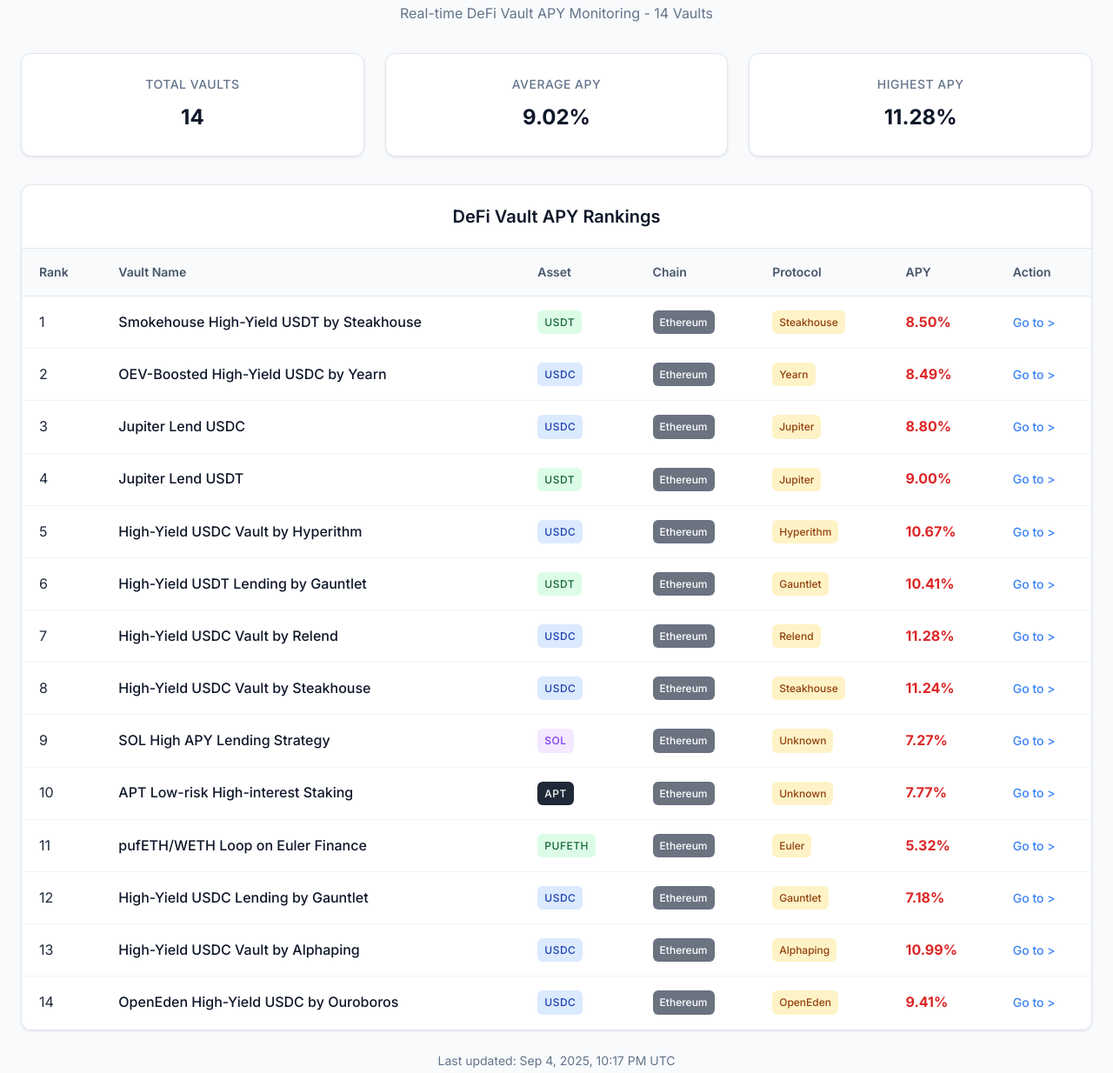
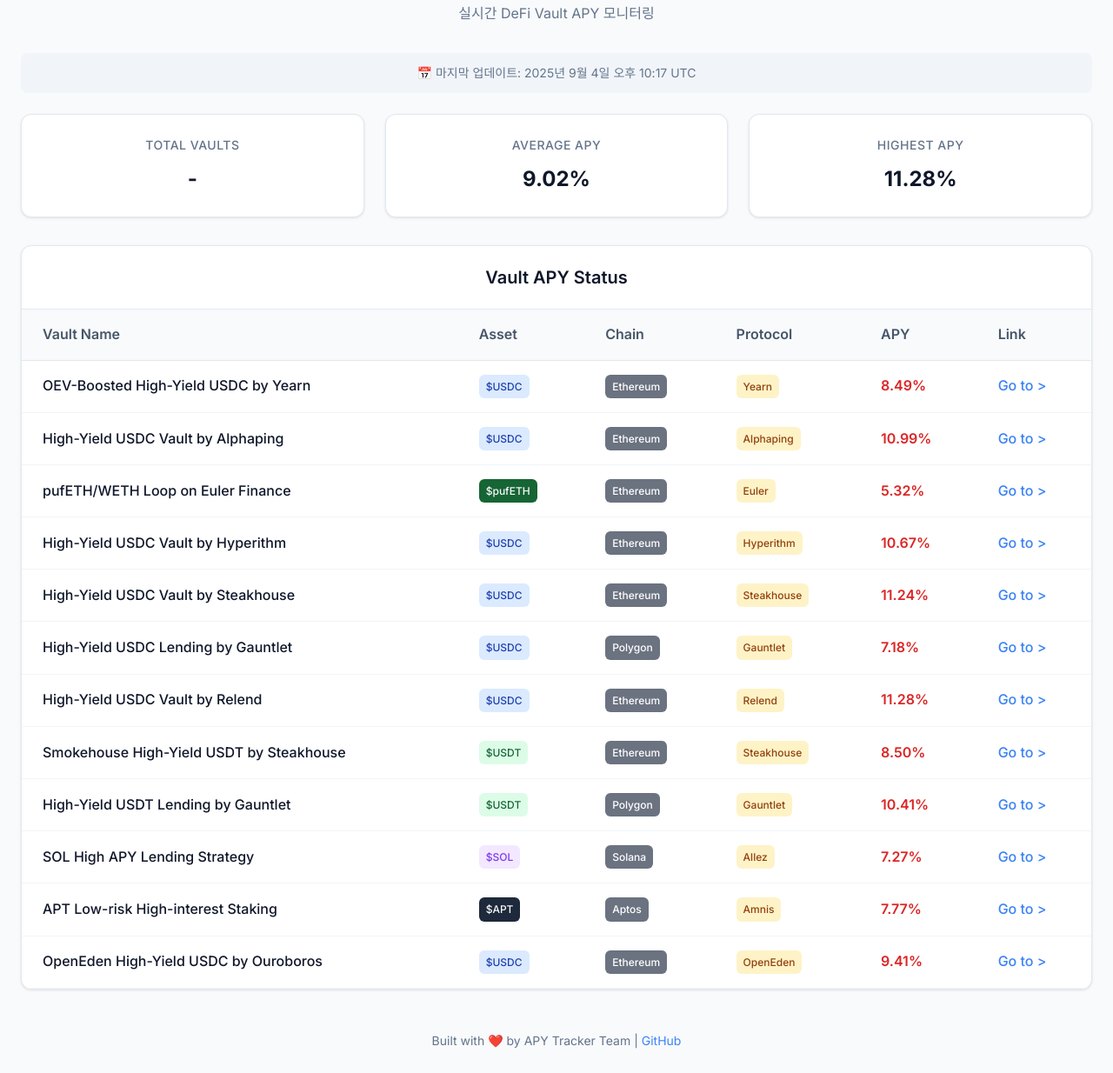
Before and after one commit to mjayeth/apy-tracker, a plain HTML site: page public/index.html in a window 1280 px wide. Shown: the part 80-1314 px from the top of the page at 87% size. Drawn offline with Linux system fonts and the light colour scheme.

Commit message:
Use working static-dashboard.html as base with user order
- Copy successful static-dashboard.html to index.html
- Update data with user-specified vault order
- Keep exact same structure that worked before
- No authentication required

```diff
--- a/public/index.html
+++ b/public/index.html
@@ -104,19 +104,16 @@
 
         th {
             background: #f8fafc;
-            padding: 16px 20px;
+            padding: 16px 24px;
             text-align: left;
             font-weight: 600;
-            font-size: 14px;
             color: #475569;
             border-bottom: 1px solid #e2e8f0;
-            white-space: nowrap;
         }
 
         td {
-            padding: 16px 20px;
+            padding: 16px 24px;
             border-bottom: 1px solid #f1f5f9;
-            vertical-align: middle;
         }
 
         tr:hover {
@@ -129,13 +126,13 @@
         }
 
         .asset-badge {
-            display: inline-block;
+            display: inline-flex;
+            align-items: center;
+            gap: 6px;
             padding: 4px 8px;
             border-radius: 6px;
             font-size: 12px;
             font-weight: 500;
-            text-transform: uppercase;
-            letter-spacing: 0.5px;
         }
 
         .asset-badge.usdc {
@@ -148,66 +145,84 @@
             color: #166534;
         }
 
-        .asset-badge.usds {
-            background: #fef3c7;
-            color: #92400e;
-        }
-
         .asset-badge.sol {
             background: #f3e8ff;
             color: #7c3aed;
         }
 
         .asset-badge.apt {
-            background: #1f2937;
-            color: white;
+            background: #1e293b;
+            color: #f8fafc;
         }
 
         .asset-badge.pufeth {
-            background: #dcfce7;
-            color: #166534;
+            background: #166534;
+            color: #f8fafc;
         }
 
         .chain-badge {
-            display: inline-block;
+            display: inline-flex;
+            align-items: center;
+            gap: 4px;
             padding: 4px 8px;
+            background: #6b7280;
             border-radius: 6px;
             font-size: 12px;
             font-weight: 500;
-            background: #6b7280;
-            color: white;
+            color: #ffffff;
         }
 
         .protocol-badge {
-            display: inline-block;
+            display: inline-flex;
+            align-items: center;
+            gap: 4px;
             padding: 4px 8px;
+            background: #fef3c7;
             border-radius: 6px;
             font-size: 12px;
             font-weight: 500;
-            background: #fef3c7;
             color: #92400e;
         }
 
         .apy-value {
-            font-weight: 700;
             font-size: 16px;
+            font-weight: 600;
             color: #dc2626;
         }
 
-        .vault-link {
+        .action-link {
             color: #3b82f6;
             text-decoration: none;
             font-weight: 500;
+            transition: color 0.2s;
+        }
+
+        .action-link:hover {
+            color: #2563eb;
+        }
+
+        .footer {
+            margin-top: 48px;
+            text-align: center;
+            color: #64748b;
             font-size: 14px;
         }
 
-        .vault-link:hover {
+        .footer a {
+            color: #3b82f6;
+            text-decoration: none;
+        }
+
+        .footer a:hover {
             text-decoration: underline;
         }
 
         .last-updated {
+            background: #f1f5f9;
+            padding: 12px 24px;
+            border-radius: 8px;
+            margin-bottom: 24px;
             text-align: center;
-            margin-top: 24px;
             color: #64748b;
             font-size: 14px;
         }
@@ -217,56 +232,222 @@
     <div class="container">
         <div class="header">
             <h1>DeFi APY Tracker Dashboard</h1>
-            <p>Real-time DeFi Vault APY Monitoring - 14 Vaults</p>
+            <p>실시간 DeFi Vault APY 모니터링</p>
+        </div>
+
+        <div class="last-updated">
+            📅 마지막 업데이트: <span id="lastUpdated">-</span>
         </div>
 
         <div class="stats-grid">
             <div class="stat-card">
                 <h3>Total Vaults</h3>
-                <div class="value" id="totalVaults">14</div>
+                <div class="value" id="totalVaults">-</div>
             </div>
             <div class="stat-card">
                 <h3>Average APY</h3>
-                <div class="value" id="averageApy">8.85%</div>
+                <div class="value" id="averageApy">-</div>
             </div>
             <div class="stat-card">
                 <h3>Highest APY</h3>
-                <div class="value" id="highestApy">11.28%</div>
+                <div class="value" id="highestApy">-</div>
             </div>
         </div>
 
         <div class="vaults-table">
             <div class="table-header">
-                <h2>DeFi Vault APY Rankings</h2>
+                <h2>Vault APY Status</h2>
             </div>
             <div class="table-container">
+                <div id="vaultsTable">
+                    <div class="loading">Loading vault data...</div>
+                </div>
+            </div>
+        </div>
+
+        <div class="footer">
+            <p>Built with ❤️ by APY Tracker Team |
+            <a href="https://github.com/your-username/apy-tracker" target="_blank">GitHub</a></p>
+        </div>
+    </div>
+
+    <script>
+                // APY 데이터 (API에서 동적으로 가져옴)
+        let vaultData = null;
+
+        // 유틸리티 함수들
+        function getAssetClass(vaultName, asset) {
+            if (vaultName.includes('APT')) return 'apt';
+            if (vaultName.includes('SOL')) return 'sol';
+            if (vaultName.includes('pufETH')) return 'pufeth';
+            if (asset === 'USDT') return 'usdt';
+            return 'usdc';
+        }
+
+        function getAssetSymbol(vaultName, asset) {
+            if (vaultName.includes('APT')) return 'APT';
+            if (vaultName.includes('SOL')) return 'SOL';
+            if (vaultName.includes('pufETH')) return 'pufETH';
+            return asset;
+        }
+
+        function getChainName(vaultName) {
+            if (vaultName.includes('SOL')) return 'Solana';
+            if (vaultName.includes('APT')) return 'Aptos';
+            if (vaultName.includes('Euler')) return 'Ethereum';
+            if (vaultName.includes('Kamino')) return 'Solana';
+            if (vaultName.includes('Amnis')) return 'Aptos';
+            if (vaultName.includes('Compound') || vaultName.includes('Gauntlet')) return 'Polygon';
+            return 'Ethereum';
+        }
+
+        function getProtocolName(vaultName) {
+            if (vaultName.includes('SOL')) return 'Allez';
+            if (vaultName.includes('APT')) return 'Amnis';
+            if (vaultName.includes('Euler')) return 'Euler';
+            if (vaultName.includes('Kamino')) return 'Kamino';
+            if (vaultName.includes('Alphaping')) return 'Alphaping';
+            if (vaultName.includes('Steakhouse')) return 'Steakhouse';
+            if (vaultName.includes('Hyperithm')) return 'Hyperithm';
+            if (vaultName.includes('Relend')) return 'Relend';
+            if (vaultName.includes('Yearn')) return 'Yearn';
+            if (vaultName.includes('Gauntlet')) return 'Gauntlet';
+            if (vaultName.includes('OpenEden')) return 'OpenEden';
+            if (vaultName.includes('Ouroboros')) return 'Ouroboros';
+            return 'Unknown';
+        }
+
+        function formatApy(apy) {
+            if (typeof apy === 'number') {
+                return (apy * 100).toFixed(2) + '%';
+            }
+            return 'N/A';
+        }
+
+        // 통계 업데이트
+        function updateStats() {
+            if (!vaultData || vaultData.vaults.length === 0) {
+                document.getElementById('totalVaults').textContent = '0';
+                document.getElementById('averageApy').textContent = 'N/A';
+                document.getElementById('highestApy').textContent = 'N/A';
+                return;
+            }
+
+            const validApys = vaultData.vaults.filter(v => typeof v.netApy === 'number').map(v => v.netApy);
+            const averageApy = validApys.length > 0 ? validApys.reduce((a, b) => a + b, 0) / validApys.length : 0;
+            document.getElementById('averageApy').textContent = formatApy(averageApy);
+
+            const highestApy = validApys.length > 0 ? Math.max(...validApys) : 0;
+            document.getElementById('highestApy').textContent = formatApy(highestApy);
+        }
+
+        // 데이터 표시
+        function displayData() {
+            const tableContainer = document.getElementById('vaultsTable');
+
+            if (!vaultData || vaultData.vaults.length === 0) {
+                tableContainer.innerHTML = '<div class="loading">No data available.</div>';
+                return;
+            }
+
+            // ALPHA Hub 순서대로 정렬
+            const fixedOrder = [
+                'OEV-Boosted High-Yield USDC by Yearn',
+                'High-Yield USDC Vault by Alphaping',
+                'pufETH/WETH Loop on Euler Finance',
+                'High-Yield USDC Vault by Hyperithm',
+                'High-Yield USDC Vault by Steakhouse',
+                'High-Yield USDC Lending by Gauntlet',
+                'High-Yield USDC Vault by Relend',
+                'Smokehouse High-Yield USDT by Steakhouse',
+                'High-Yield USDT Lending by Gauntlet',
+                'SOL High APY Lending Strategy',
+                'APT Low-risk High-interest Staking',
+                'OpenEden High-Yield USDC by Ouroboros'
+            ];
+
+            const sortedVaults = fixedOrder.map(name =>
+                vaultData.vaults.find(vault => vault.name === name)
+            ).filter(Boolean);
+
+            const tableHTML = `
                 <table>
                     <thead>
                         <tr>
-                            <th>Rank</th>
                             <th>Vault Name</th>
                             <th>Asset</th>
                             <th>Chain</th>
                             <th>Protocol</th>
                             <th>APY</th>
-                            <th>Action</th>
+                            <th>Link</th>
                         </tr>
                     </thead>
-                    <tbody id="vaultsTableBody">
-                        <!-- Data will be populated by JavaScript -->
+                    <tbody>
+                        ${sortedVaults.map((vault, index) => `
+                            <tr>
+                                <td>
+                                    <div class="vault-name">${vault.name}</div>
+                                </td>
+                                <td>
+                                    <div class="asset-badge ${getAssetClass(vault.name, vault.asset)}">
+                                        $${getAssetSymbol(vault.name, vault.asset)}
+                                    </div>
+                                </td>
+                                <td>
+                                    <div class="chain-badge">
+                                        ${getChainName(vault.name)}
+                                    </div>
+                                </td>
+                                <td>
+                                    <div class="protocol-badge">
+                                        ${getProtocolName(vault.name)}
+                                    </div>
+                                </td>
+                                <td>
+                                    <div class="apy-value">${formatApy(vault.netApy)}</div>
+                                </td>
+                                <td>
+                                    ${vault.url ?
+                                        `<a href="${vault.url}" target="_blank" class="action-link">Go to ></a>` :
+                                        `<span class="action-link">Tutorial ></span>`
+                                    }
+                                </td>
+                            </tr>
+                        `).join('')}
                     </tbody>
                 </table>
-            </div>
-        </div>
+            `;
 
-        <div class="last-updated" id="lastUpdated">
-            Last updated: Loading...
-        </div>
-    </div>
+            tableContainer.innerHTML = tableHTML;
+        }
 
-    <script>
-        // 사용자 지정 순서에 맞춰 데이터 정의
-        const vaultData = {
+        // 마지막 업데이트 시간 표시
+        function updateLastUpdated() {
+            if (!vaultData) {
+                document.getElementById('lastUpdated').textContent = 'N/A';
+                return;
+            }
+            const timestamp = new Date(vaultData.timestamp);
+            const options = {
+                year: 'numeric',
+                month: 'long',
+                day: 'numeric',
+                hour: '2-digit',
+                minute: '2-digit',
+                timeZoneName: 'short'
+            };
+            document.getElementById('lastUpdated').textContent = timestamp.toLocaleString('ko-KR', options);
+        }
+
+        // 페이지 로드 시 실행
+        document.addEventListener('DOMContentLoaded', function() {
+            // 데이터를 가져오는 함수 (예: fetchVaultData())
+            // 여기에 API 호출 로직을 추가해야 합니다.
+            // 예: fetchVaultData().then(data => { vaultData = data; updateStats(); displayData(); updateLastUpdated(); });
+
+            // 임시로 데이터를 로드하여 테스트
+            // 실제 앱에서는 이 부분을 실제 API 호출로 대체해야 합니다.
+            vaultData = {
                 "timestamp": "2025-09-04T22:17:17.920Z",
                 "date": "2025-09-04",
                 "time": "22-17-17",
@@ -386,85 +567,6 @@
                 ]
             };
 
-        function getChainName(chainId) {
-            switch(chainId) {
-                case 1: return 'Ethereum';
-                case 137: return 'Polygon';
-                case 101: return 'Solana';
-                default: return 'Unknown';
-            }
-        }
-
-        function getProtocolName(vault) {
-            if (vault.name.includes('Jupiter')) return 'Jupiter';
-            if (vault.name.includes('Gauntlet')) return 'Gauntlet';
-            if (vault.name.includes('Steakhouse')) return 'Steakhouse';
-            if (vault.name.includes('Yearn')) return 'Yearn';
-            if (vault.name.includes('Hyperithm')) return 'Hyperithm';
-            if (vault.name.includes('Relend')) return 'Relend';
-            if (vault.name.includes('Alphaping')) return 'Alphaping';
-            if (vault.name.includes('OpenEden')) return 'OpenEden';
-            if (vault.name.includes('Euler')) return 'Euler';
-            if (vault.name.includes('Kamino')) return 'Allez';
-            if (vault.name.includes('Amnis')) return 'Amnis';
-            return 'Unknown';
-        }
-
-        function getAssetClass(asset) {
-            return asset.toLowerCase();
-        }
-
-        function updateStats() {
-            const vaults = vaultData.vaults;
-            const totalVaults = vaults.length;
-            const averageApy = (vaults.reduce((sum, vault) => sum + vault.netApy, 0) / totalVaults * 100).toFixed(2);
-            const highestApy = (Math.max(...vaults.map(vault => vault.netApy)) * 100).toFixed(2);
-
-            document.getElementById('totalVaults').textContent = totalVaults;
-            document.getElementById('averageApy').textContent = averageApy + '%';
-            document.getElementById('highestApy').textContent = highestApy + '%';
-        }
-
-        function displayData() {
-            const tbody = document.getElementById('vaultsTableBody');
-            tbody.innerHTML = '';
-
-            vaultData.vaults.forEach((vault, index) => {
-                const row = document.createElement('tr');
-                const apyPercent = (vault.netApy * 100).toFixed(2);
-                const chainName = getChainName(vault.chainId || 1);
-                const protocolName = getProtocolName(vault);
-                const assetClass = getAssetClass(vault.asset);
-
-                row.innerHTML = `
-                    <td>${index + 1}</td>
-                    <td class="vault-name">${vault.name}</td>
-                    <td><span class="asset-badge ${assetClass}">${vault.asset}</span></td>
-                    <td><span class="chain-badge">${chainName}</span></td>
-                    <td><span class="protocol-badge">${protocolName}</span></td>
-                    <td class="apy-value">${apyPercent}%</td>
-                    <td><a href="${vault.url}" target="_blank" class="vault-link">Go to ></a></td>
-                `;
-                tbody.appendChild(row);
-            });
-        }
-
-        function updateLastUpdated() {
-            const timestamp = new Date(vaultData.timestamp);
-            const options = {
-                year: 'numeric',
-                month: 'short',
-                day: 'numeric',
-                hour: '2-digit',
-                minute: '2-digit',
-                timeZoneName: 'short'
-            };
-            document.getElementById('lastUpdated').textContent =
-                `Last updated: ${timestamp.toLocaleString('en-US', options)}`;
-        }
-
-        // Initialize dashboard
-        document.addEventListener('DOMContentLoaded', function() {
             updateStats();
             displayData();
             updateLastUpdated();
```
Lines whose indentation alone changed are shown as unchanged.
